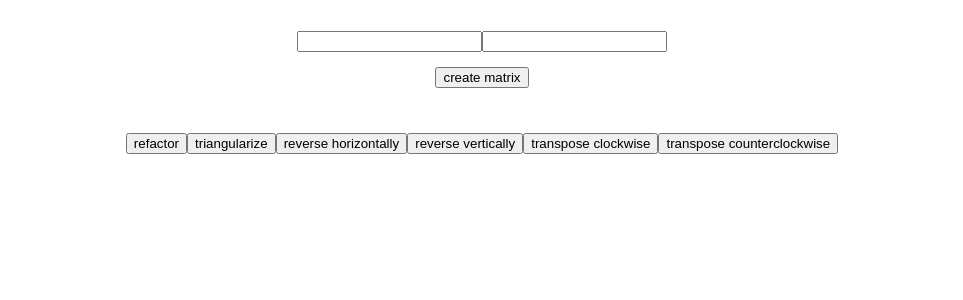
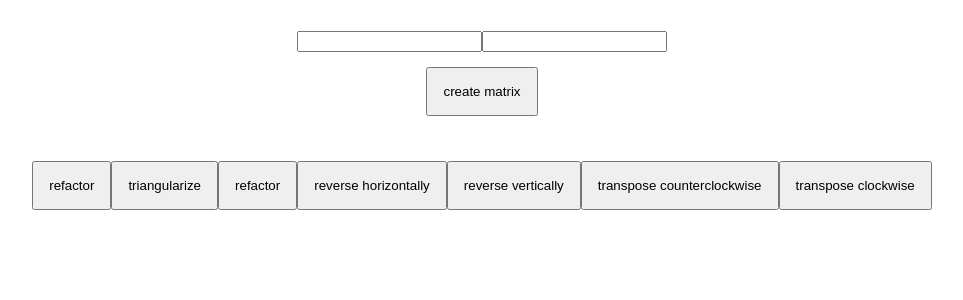
Before and after one commit to IgorNikonov/matrix, a React (Create React App) app: page / in a window 1280 px wide. Shown: the top 300 px of the page, without its empty margins (158-1121 px from the left). Built offline with nearby package versions, Linux system fonts and the light colour scheme.

Commit message:
refatored a bit

```diff
--- a/src/App.tsx
+++ b/src/App.tsx
@@ -2,66 +2,38 @@ import { useState } from "react";
 import "./App.css";
 import Matrix from "./components/Matrix";
 import { useAppDispatch, useAppSelector } from "./store/hooks";
-import { changeMatrixState, makeTriangular } from "./features/matrixActions/matrixStateSlice";
+import { changeMatrixState, setInitialRows, setInitialColumns } from "./features/matrixActions/matrixStateSlice";
 
-import {
-  createMatrix,
-  refactorMatrix,
-  triangularizeMatrix,
-  horizontallyReverseMatrix,
-  verticallyReverseMatrix,
-  transposeMatrixClockwise,
-  transposeMatrixCounterClockwise
-} from "./utils/matrixUtils";
+import { createMatrix } from "./utils/matrixUtils";
 
 import ClosestNumber from "./components/ClosestNumber";
+import MatrixActions from "./components/MatrixActions";
 
 export default function App() {
+  // redux state values
   const matrix = useAppSelector((state) => state.matrixState.matrixState);
   const triangularMatrix = useAppSelector(state => state.matrixState.triangularMatrix);
+  const isTriangular = useAppSelector(state => state.matrixState.isTriangular);
+  const {rows, columns} = useAppSelector(state => state.matrixState.initial);
+
   const dispatch = useAppDispatch();
 
-  const [rows, setRows] = useState(0);
-  const [columns, setColumns] = useState(0);
-  const [triangular, setTriangular] = useState(false);
   const [created, setCreated] = useState(false);
 
-
-  // click handlers
-  const refactor = () => {
-    dispatch(changeMatrixState(refactorMatrix(matrix)));
-  };
+  // action to create initial matrix
   const create = () => {
     dispatch(changeMatrixState(createMatrix(rows, columns)));
     setCreated(true);
   }
-  const triangularize = () => {
-    if (rows !== columns) {
-      prompt('number of rows and columns have to match')
-    } else {
-      dispatch(makeTriangular(triangularizeMatrix(matrix)));
-      setTriangular(!triangular);
-    }
-  };
-  const horizontallyReverse = () => {
-    dispatch(changeMatrixState(horizontallyReverseMatrix(matrix)));
-  }
-  const verticallyReverse = () => {
-    dispatch(changeMatrixState(verticallyReverseMatrix(matrix)));
-  }
-  const transposeClockwise = () => {
-    dispatch(changeMatrixState(transposeMatrixClockwise(matrix)));
-  }
-  const transposeCounterClockwise = () => {
-    dispatch(changeMatrixState(transposeMatrixCounterClockwise(matrix)));
-  }
+
+  console.log(isTriangular)
 
   return (
     <div className="App">
       <div className="create-matrix">
         <div>
-          <input type="number" onChange={(e) => setRows(parseInt(e.target.value))} />
-          <input type="number" onChange={(e) => setColumns(parseInt(e.target.value))} />
+          <input type="number" onChange={(e) => dispatch(setInitialRows(parseInt(e.target.value)))} />
+          <input type="number" onChange={(e) => dispatch(setInitialColumns(parseInt(e.target.value)))} />
         </div>
         <button
           onClick={create}
@@ -70,29 +42,11 @@ export default function App() {
         </button>
       </div>
 
-      {!triangular && <Matrix matrix={matrix} />}
-      {triangular && <Matrix matrix={triangularMatrix} />}
+      {!isTriangular && <Matrix matrix={matrix} />}
+      {isTriangular && <Matrix matrix={triangularMatrix} />}
 
-      <div className="btn-container">
-        <button className="btn" onClick={refactor}>
-          refactor
-        </button>
-        <button className="btn" onClick={triangularize}>
-          triangularize
-        </button>
-        <button className="btn" onClick={horizontallyReverse}>
-          reverse horizontally
-        </button>
-        <button className="btn" onClick={verticallyReverse}>
-          reverse vertically
-        </button>
-        <button className="btn" onClick={transposeClockwise}>
-          transpose clockwise
-        </button>
-        <button className="btn" onClick={transposeCounterClockwise}>
-          transpose counterclockwise
-        </button>
-      </div>
+      <MatrixActions />
+
       {created && <ClosestNumber matrix={matrix} />}
     </div>
   );
--- /dev/null
+++ b/src/components/Button/index.tsx
@@ -0,0 +1,15 @@
+import React from 'react';
+import './style.css';
+
+interface IButtonProps {
+	content: string;
+	onClick: () => void;
+}
+
+const Button: React.FC<IButtonProps> = ({ content, onClick }) => {
+	return (
+		<button onClick={onClick}>{content}</button>
+	)
+}
+
+export default Button;
--- /dev/null
+++ b/src/components/Button/style.css
@@ -0,0 +1,3 @@
+button {
+	padding: 15px;
+}
--- /dev/null
+++ b/src/components/MatrixActions/index.tsx
@@ -0,0 +1,57 @@
+import React from 'react';
+import Button from '../Button';
+import './style.css';
+import { useAppDispatch, useAppSelector } from "../../store/hooks";
+import {
+  refactorMatrix,
+  triangularizeMatrix,
+  horizontallyReverseMatrix,
+  verticallyReverseMatrix,
+  transposeMatrixClockwise,
+  transposeMatrixCounterClockwise
+} from "../../utils/matrixUtils";
+import { changeMatrixState, makeTriangular, toggleTriangular } from "../../features/matrixActions/matrixStateSlice";
+
+const MatrixActions = () => {
+  const matrix = useAppSelector(state => state.matrixState.matrixState);
+	const {rows, columns} = useAppSelector(state => state.matrixState.initial);
+	const dispatch = useAppDispatch();
+
+	const refactor = () => {
+    dispatch(changeMatrixState(refactorMatrix(matrix)));
+  };
+  const triangularize = () => {
+    if (rows !== columns) {
+      prompt('number of rows and columns have to match');
+    } else {
+      dispatch(makeTriangular(triangularizeMatrix(matrix)));
+      dispatch(toggleTriangular);
+    }
+  };
+  const horizontallyReverse = () => {
+    dispatch(changeMatrixState(horizontallyReverseMatrix(matrix)));
+  }
+  const verticallyReverse = () => {
+    dispatch(changeMatrixState(verticallyReverseMatrix(matrix)));
+  }
+  const transposeClockwise = () => {
+    dispatch(changeMatrixState(transposeMatrixClockwise(matrix)));
+  }
+  const transposeCounterClockwise = () => {
+    dispatch(changeMatrixState(transposeMatrixCounterClockwise(matrix)));
+  }
+
+	return (
+		<div>
+			<Button content='refactor' onClick={refactor} />
+			<Button content='triangularize' onClick={triangularize} />
+			<Button content='refactor' onClick={refactor} />
+			<Button content='reverse horizontally' onClick={horizontallyReverse} />
+			<Button content='reverse vertically' onClick={verticallyReverse} />
+			<Button content='transpose counterclockwise' onClick={transposeCounterClockwise} />
+			<Button content='transpose clockwise' onClick={transposeClockwise} />
+		</div>
+	)
+}
+
+export default MatrixActions;
--- a/src/features/closestNumber/closestNumberSlice.ts
+++ b/src/features/closestNumber/closestNumberSlice.ts
@@ -1,13 +1,15 @@
 import { createSlice, PayloadAction } from "@reduxjs/toolkit";
 
+interface IClosestNumberData {
+	initialNumber: number;
+	row: number;
+	column: number;
+	closestNumber: number;
+	deviation: number;
+}
+
 interface IClosestNumberState {
-	data: {
-		initialNumber: number;
-		row: number;
-		column: number;
-		closestNumber: number;
-		deviation: number;
-	}
+	data: IClosestNumberData
 }
 
 const initialState: IClosestNumberState = {
--- a/src/features/matrixActions/matrixStateSlice.ts
+++ b/src/features/matrixActions/matrixStateSlice.ts
@@ -3,11 +3,18 @@ import { createSlice, PayloadAction } from "@reduxjs/toolkit";
 interface IMatrixState {
   matrixState: number[][];
   triangularMatrix: number[][];
+  initial: {rows?: number, columns?: number};
+  isTriangular: boolean;
 }
 
 const initialState: IMatrixState = {
   matrixState: [],
-  triangularMatrix: []
+  triangularMatrix: [],
+  initial: {
+    rows: 0,
+    columns: 0
+  },
+  isTriangular: false
 };
 
 const matrixStateSlice = createSlice({
@@ -19,9 +26,18 @@ const matrixStateSlice = createSlice({
     },
     makeTriangular(state, action: PayloadAction<number[][]>) {
       state.triangularMatrix = action.payload;
+    },
+    setInitialRows(state, action: PayloadAction<number>) {
+      state.initial.rows = action.payload
+    },
+    setInitialColumns(state, action: PayloadAction<number>) {
+      state.initial.columns = action.payload
+    },
+    toggleTriangular(state) {
+      state.isTriangular === true ? false : true;
     }
   }
 });
 
-export const { changeMatrixState, makeTriangular } = matrixStateSlice.actions;
+export const { changeMatrixState, makeTriangular, setInitialRows, setInitialColumns, toggleTriangular } = matrixStateSlice.actions;
 export default matrixStateSlice.reducer;
--- a/src/utils/matrixUtils.ts
+++ b/src/utils/matrixUtils.ts
@@ -1,4 +1,4 @@
-export const createMatrix = (nRows: number, nElements: number) => {
+export const createMatrix = (nRows?: number, nElements?: number) => {
   const matrix = Array.from(Array(nRows), () => {
     const rows = Array.from(Array(nElements), () =>
       Math.floor(Math.random() * 100)
@@ -17,10 +17,10 @@ export const refactorMatrix = (matrix: number[][]) => {
 export const triangularizeMatrix = (matrix: number[][]) => {
   return matrix.map((row, idx) => {
     return row.map((el, index) => {
-      if (index + 1 > row.length - idx) {
+      if (index < row.length - (row.length - idx - 1)) {
+        return el;
+      } else {
         return 0;
-      } else {
-        return el;
       }
     })
   })
@@ -36,14 +36,14 @@ export const findClosestNumber = (matrix: number[][], n: number) => {
   };
 
   matrix.map((row, rowIdx) => {
-    return row.reduce((prev, next, colIdx) => {
-      if (Math.abs(n - next) < Math.abs(n - prev)) {
+    return row.reduce((acc, item, colIdx) => {
+      if (Math.abs(n - item) < Math.abs(n - acc)) {
         result.row = rowIdx + 1;
         result.column = colIdx + 1;
-        result.closestNumber = next;
-        return next;
+        result.closestNumber = item;
+        return item;
       }
-      return prev;
+      return acc;
 
     }, result.closestNumber);
   });
```
Also changed, not shown: src/components/MatrixActions/style.css (added).
